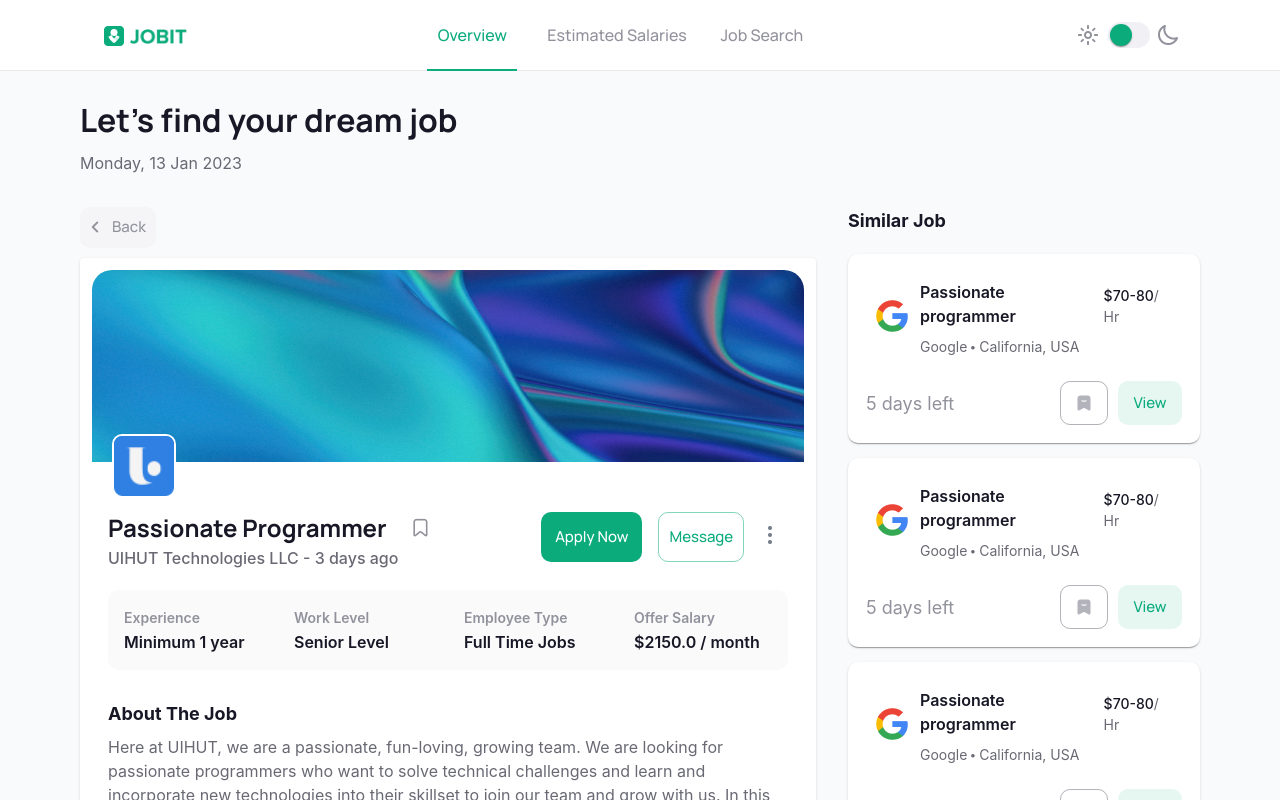
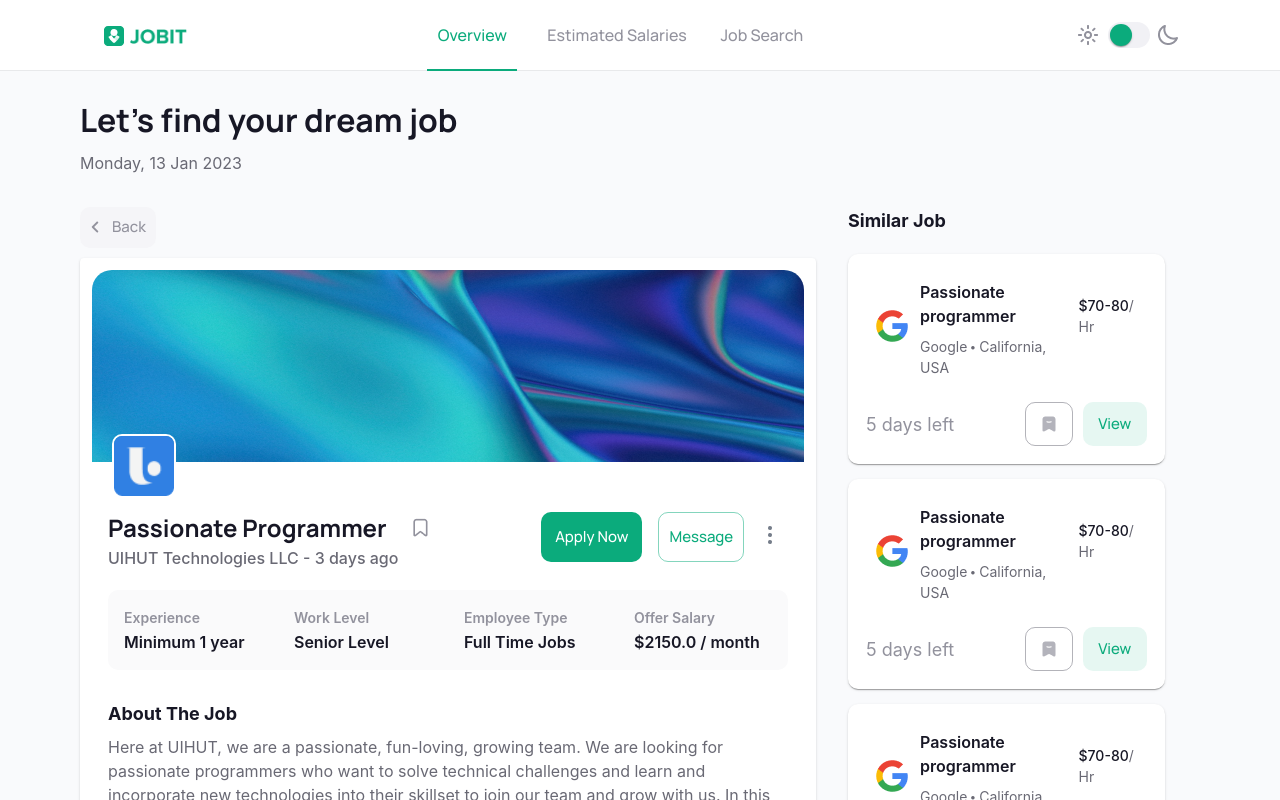
Before and after one commit to HaiyingLiao/JobIT, a React (Vite) app: page /job-detail in a window 1280 px wide. Shown: the top 800 px of the page. Built offline with nearby package versions, Linux system fonts and the light colour scheme.

Commit message:
change maxWidth value of inline job card

```diff
--- a/src/components/InlineJobCard/InlineJobCard.jsx
+++ b/src/components/InlineJobCard/InlineJobCard.jsx
@@ -29,7 +29,7 @@ const InlineJobCard = ({ type }) => {
   return (
     <Card
       sx={{
-        maxWidth: '380px',
+        maxWidth: '90%',
         backgroundColor: cardType
           ? 'customColor.requirementBg'
           : 'customColor.jobCardBg',
```
